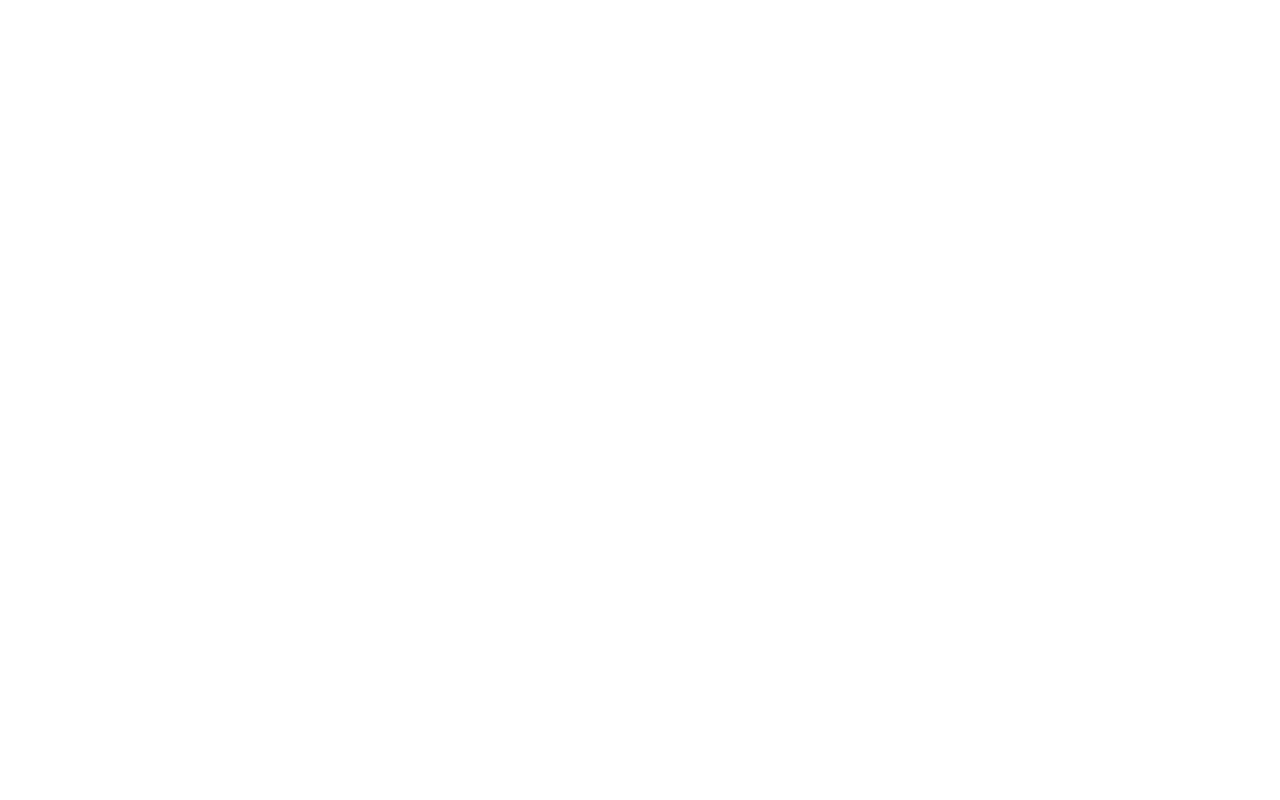
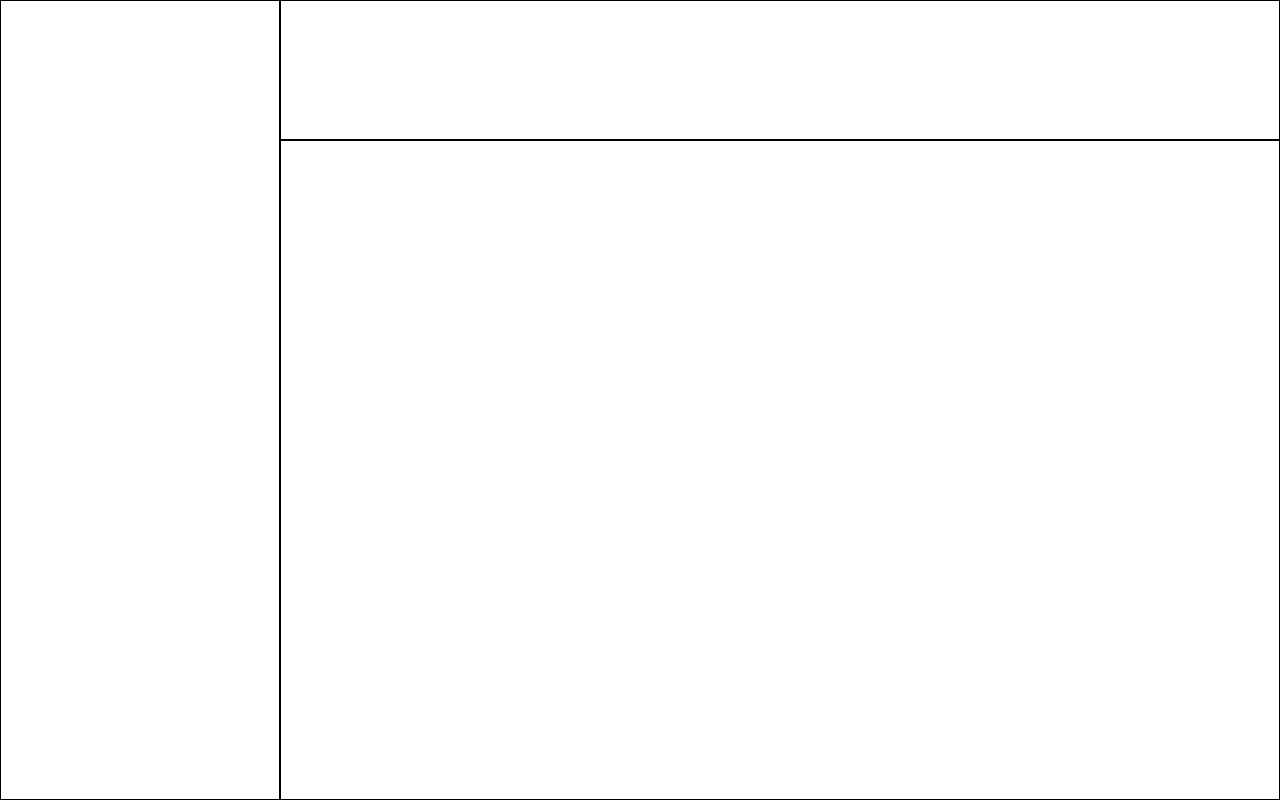
Before and after one commit to VirtualNemesis404/odin-admin-dashboard, a plain HTML site: page index.html in a window 1280 px wide. Drawn offline with Linux system fonts and the light colour scheme.

Commit message:
Add basic dashboard grid structure and layout
- Add a grid container for the dashboard.
- Add containers for the sidebar, header, and main content.
- Apply basic grid styling to arrange the dashboard sections.
- Add borders to visualize the grid items.

```diff
--- a/index.html
+++ b/index.html
@@ -7,6 +7,10 @@
     <link rel="stylesheet" href="./styles.css">
 </head>
 <body>
-
+    <div class="container">
+        <div class="sidebar"></div>
+        <div class="header"></div>
+        <div class="main-content"></div>
+    </div>
 </body>
 </html>
--- a/styles.css
+++ b/styles.css
@@ -3,3 +3,19 @@
     padding: 0;
     box-sizing: border-box;
 }
+
+.container{
+    display: grid;
+    grid-template-rows: 140px 1fr;
+    grid-template-columns: 280px 1fr;
+    height: 100vh;
+}
+
+.sidebar{
+    grid-row: span 2;
+}
+
+
+.sidebar, .header, .main-content{
+    border: 1px solid black;
+}
```
